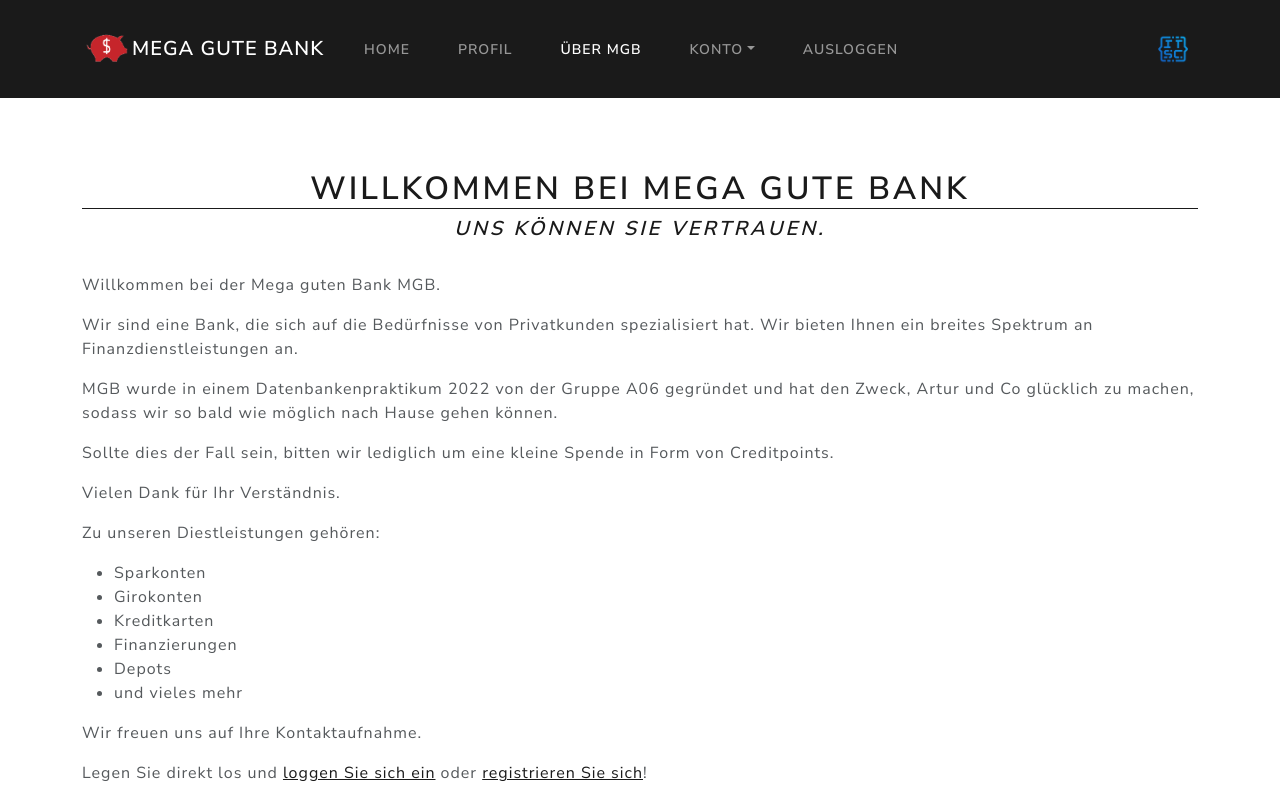
After one commit to timstallinger/bank-website, a Django app: page /about/ in a window 1280 px wide. The commit adds this page. Run offline with Django 4.2, Linux system fonts and the light colour scheme; some libraries are stand-ins or nearby versions.

Commit message:
About page

```diff
--- a/megagutebank/megagutebank/urls.py
+++ b/megagutebank/megagutebank/urls.py
@@ -26,6 +26,7 @@ context = {"Name": 'Tim'}
 urlpatterns = [
     path('', views.index, name='home'),
     path("accounts/", include("home.urls")),
+    path("about/", TemplateView.as_view(template_name="about.html"), name="about"),
     path('admin/', admin.site.urls),
     path('api-auth/', include('rest_framework.urls')),
 ] + static(settings.MEDIA_URL, document_root = settings.MEDIA_ROOT)
--- /dev/null
+++ b/megagutebank/templates/about.html
@@ -0,0 +1,55 @@
+{% extends 'base_layout.html' %}
+
+{% block stylecontent %}
+    <style>
+        a:hover {
+            text-decoration: none;
+        }
+
+        .foot {
+            position: absolute;
+            bottom: 0px;
+            left: 0px;
+            right: 0px;
+        }
+    </style>
+    <link rel="stylesheet" href="/static/common-styles.css">
+
+{% endblock %}
+
+
+{% block bodycontent %}
+    <div class="container text-center">
+        {% if user.is_authenticated %}
+            <h1>Willkommen {{ user.username }}!</h1>
+            <h4><em>Uns können Sie vertrauen.</em></h4>
+        {% else %}
+            <h1>Willkommen bei Mega Gute Bank</h1>
+            <h4><em>Uns können Sie vertrauen.</em></h4>
+        {% endif %}
+    </div>
+
+    <br>
+
+    <div class="container">
+    <p>Willkommen bei der Mega guten Bank MGB.</p>
+    <p>Wir sind eine Bank, die sich auf die Bedürfnisse von Privatkunden spezialisiert hat. Wir bieten Ihnen ein breites Spektrum an Finanzdienstleistungen an. </p>
+    <p>MGB wurde in einem Datenbankenpraktikum 2022 von der Gruppe A06 gegründet und hat den Zweck, Artur und Co glücklich zu machen, sodass wir so bald wie möglich nach Hause gehen können.</p>
+    <p>Sollte dies der Fall sein, bitten wir lediglich um eine kleine Spende in Form von Creditpoints.</p>
+    <p>Vielen Dank für Ihr Verständnis.</p>
+    <p>Zu unseren Diestleistungen gehören:</p>
+    <ul>
+        <li>Sparkonten</li>
+        <li>Girokonten</li>
+        <li>Kreditkarten</li>
+        <li>Finanzierungen</li>
+        <li>Depots</li>
+        <li>und vieles mehr</li>
+    </ul>
+    <p>Wir freuen uns auf Ihre Kontaktaufnahme.</p>
+    <p>Legen Sie direkt los und <a href="/login">loggen Sie sich ein</a> oder <a href="/register">registrieren Sie sich</a>!</p>
+    </div>
+    </div>
+
+    <br>
+{% endblock %}
--- a/megagutebank/templates/base_layout.html
+++ b/megagutebank/templates/base_layout.html
@@ -73,10 +73,10 @@
                 </li>
             </ul>
             <form class="d-flex">
-                <button class="btn btn-primary my-2 my-sm-0">
+                <a class="nav-link" href="/accounts/profile/">
                     <img src="{% static 'images/adminlogo.png' %}" width="30px">
                     <span style="margin-left: 10px;">{{ user.username }}</span>
-                </button>
+                    </a>
             </form>
             </div>
         </div>
```
